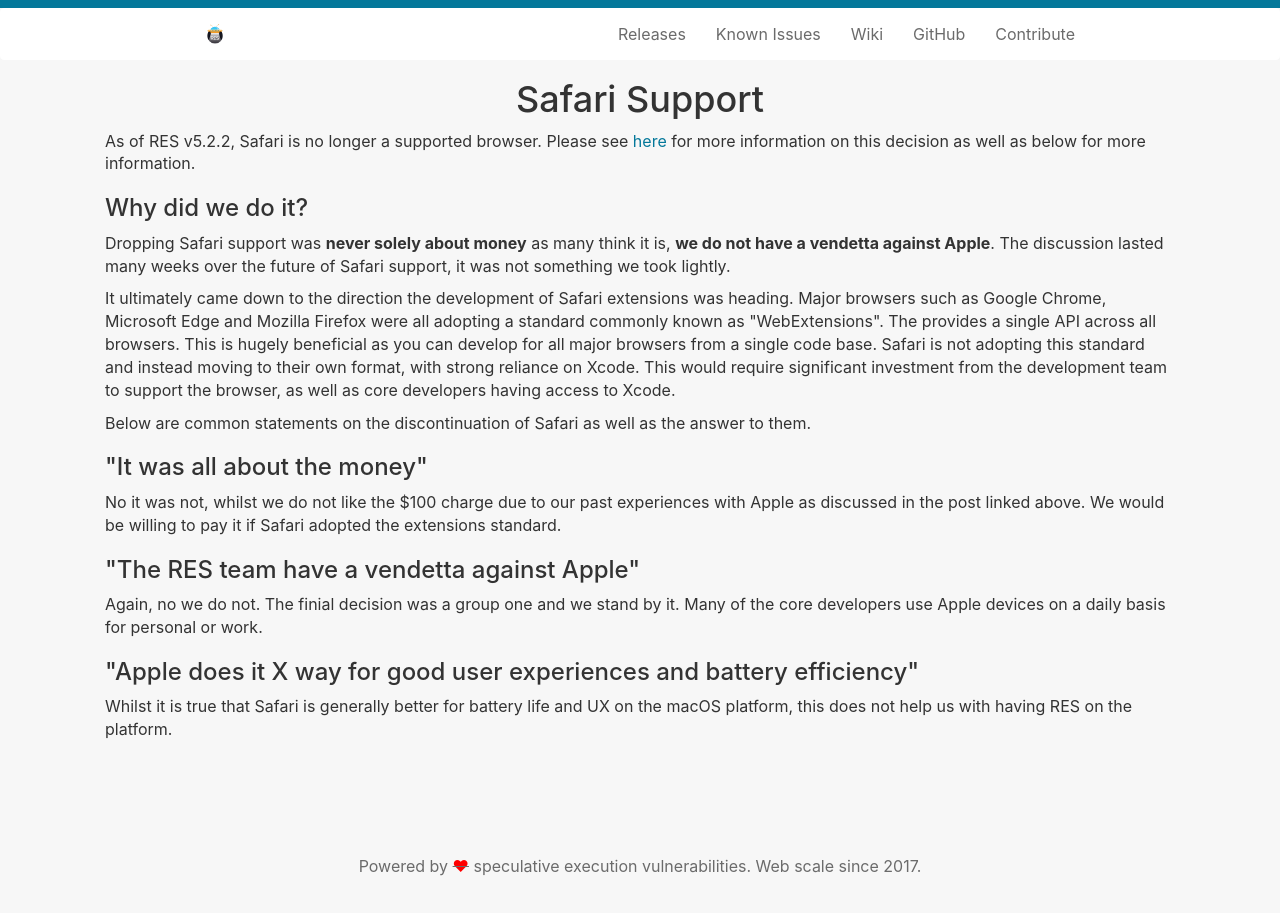
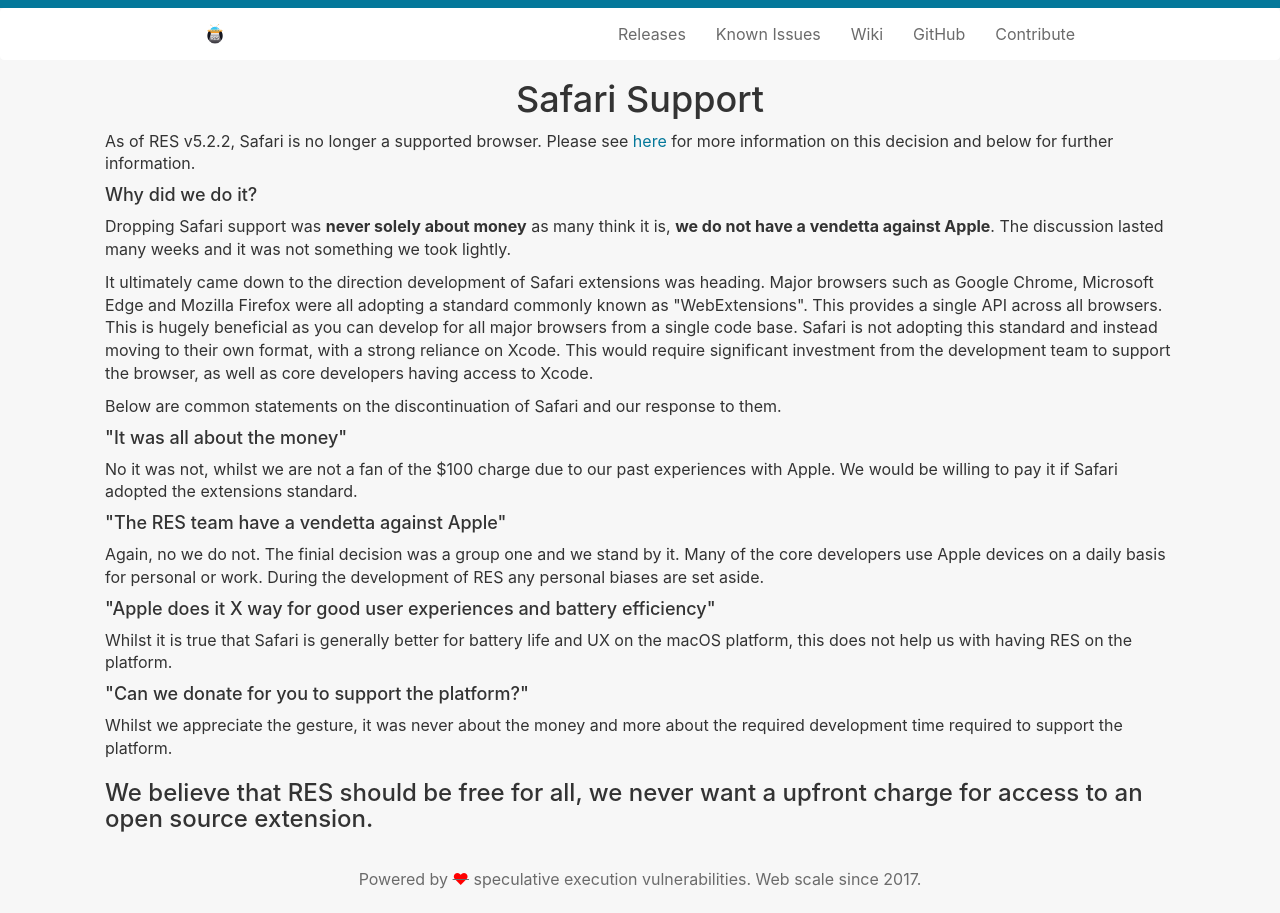
Before and after one commit to Reddit-Enhancement-Suite/Reddit-Enhancement-Suite.github.io, a Jekyll site: the page built from safarisupport.html, in a window 1280 px wide. Built offline with Jekyll 4.4.1, drawn with Linux system fonts in a browser that asks for light colours.

Commit message:
Update Safari Support page

```diff
--- a/safarisupport.html
+++ b/safarisupport.html
@@ -5,21 +5,26 @@
 
 <h1>Safari Support</h1>
 
-<p>As of RES v5.2.2, Safari is no longer a supported browser. Please see <a href="https://medium.com/@honestbleeps/what-apple-gives-you-for-100-as-a-safari-extension-developer-and-why-reddit-enhancement-suite-6e2d829c2e52" title="What Apple gives you for $100 as a Safari Extension Developer — and why Reddit Enhancement Suite may cease support for Safari">here</a> for more information on this decision as well as below for more information.</p>
+<p>As of RES v5.2.2, Safari is no longer a supported browser. Please see <a href="https://medium.com/@honestbleeps/what-apple-gives-you-for-100-as-a-safari-extension-developer-and-why-reddit-enhancement-suite-6e2d829c2e52" title="What Apple gives you for $100 as a Safari Extension Developer — and why Reddit Enhancement Suite may cease support for Safari">here</a> for more information on this decision and below for further information.</p>
 
-<h3>Why did we do it?</h3>
+<h4>Why did we do it?</h4>
 
-<p>Dropping Safari support was <strong>never solely about money</strong> as many think it is, <strong>we do not have a vendetta against Apple</strong>. The discussion lasted many weeks over the future of Safari support, it was not something we took lightly. </p>
+<p>Dropping Safari support was <strong>never solely about money</strong> as many think it is, <strong>we do not have a vendetta against Apple</strong>. The discussion lasted many weeks and it was not something we took lightly.</p>
 
-<p>It ultimately came down to the direction the development of Safari extensions was heading. Major browsers such as Google Chrome, Microsoft Edge and Mozilla Firefox were all adopting a standard commonly known as "WebExtensions". The provides a single API across all browsers. This is hugely beneficial as you can develop for all major browsers from a single code base. Safari is not adopting this standard and instead moving to their own format, with strong reliance on Xcode. This would require significant investment from the development team to support the browser, as well as core developers having access to Xcode.</p>
+<p>It ultimately came down to the direction development of Safari extensions was heading. Major browsers such as Google Chrome, Microsoft Edge and Mozilla Firefox were all adopting a standard commonly known as "WebExtensions". This provides a single API across all browsers. This is hugely beneficial as you can develop for all major browsers from a single code base. Safari is not adopting this standard and instead moving to their own format, with a strong reliance on Xcode. This would require significant investment from the development team to support the browser, as well as core developers having access to Xcode.</p>
 
-<p>Below are common statements on the discontinuation of Safari as well as the answer to them.</p>
+<p>Below are common statements on the discontinuation of Safari and our response to them.</p>
 
-<h3>"It was all about the money"</h3>
-<p>No it was not, whilst we do not like the $100 charge due to our past experiences with Apple as discussed in the post linked above. We would be willing to pay it if Safari adopted the extensions standard.</p>
+<h4>"It was all about the money"</h4>
+<p>No it was not, whilst we are not a fan of the $100 charge due to our past experiences with Apple. We would be willing to pay it if Safari adopted the extensions standard.</p>
 
-<h3>"The RES team have a vendetta against Apple"</h3>
-<p>Again, no we do not. The finial decision was a group one and we stand by it. Many of the core developers use Apple devices on a daily basis for personal or work.</p>
+<h4>"The RES team have a vendetta against Apple"</h4>
+<p>Again, no we do not. The finial decision was a group one and we stand by it. Many of the core developers use Apple devices on a daily basis for personal or work. During the development of RES any personal biases are set aside.</p>
 
-<h3>"Apple does it X way for good user experiences and battery efficiency"</h3>
+<h4>"Apple does it X way for good user experiences and battery efficiency"</h4>
 <p>Whilst it is true that Safari is generally better for battery life and UX on the macOS platform, this does not help us with having RES on the platform.</p>
+
+<h4>"Can we donate for you to support the platform?"</h4>
+<p>Whilst we appreciate the gesture, it was never about the money and more about the required development time required to support the platform.</p>
+
+<h3>We believe that RES should be free for all, we never want a upfront charge for access to an open source extension.</h3>
```
